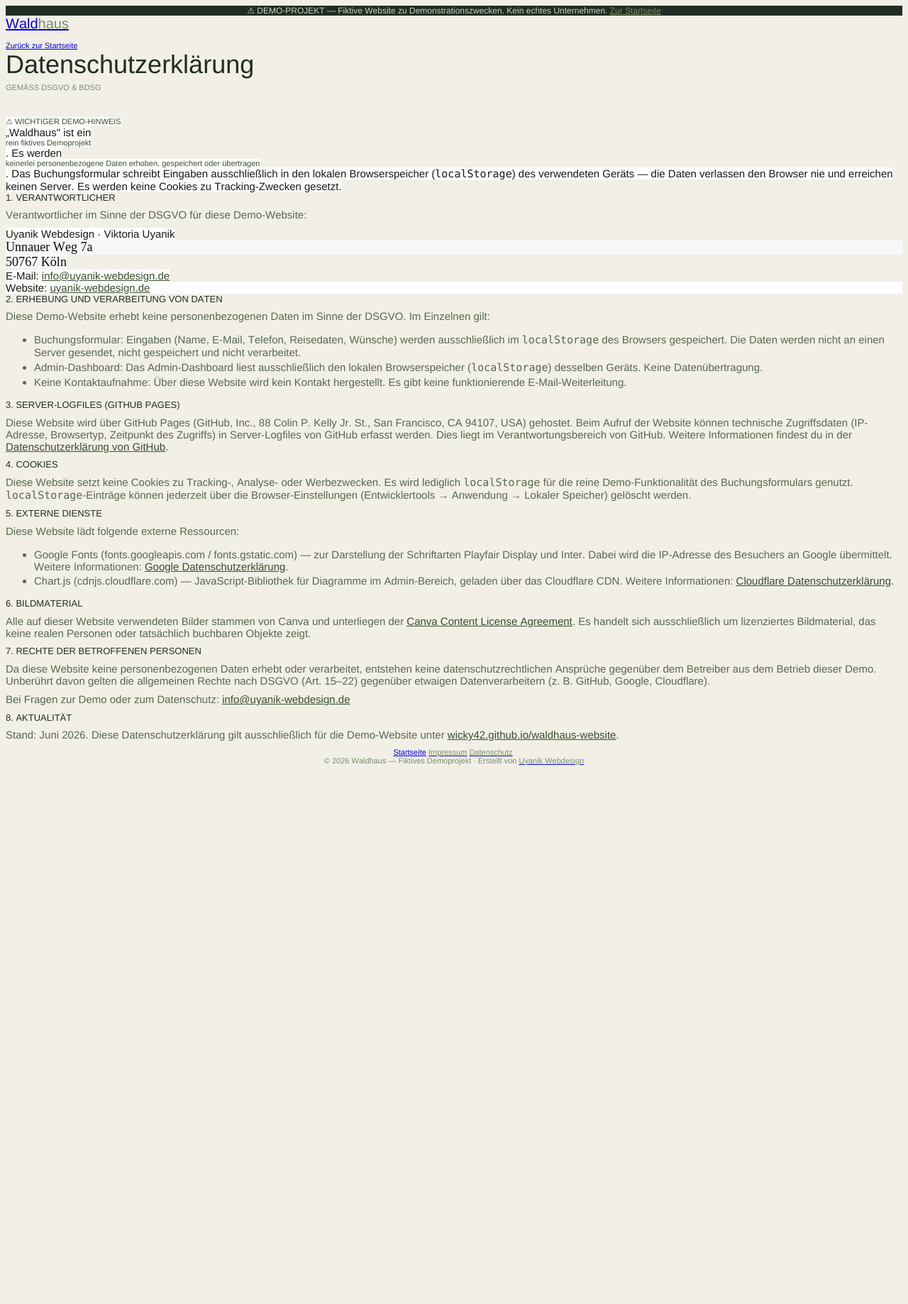
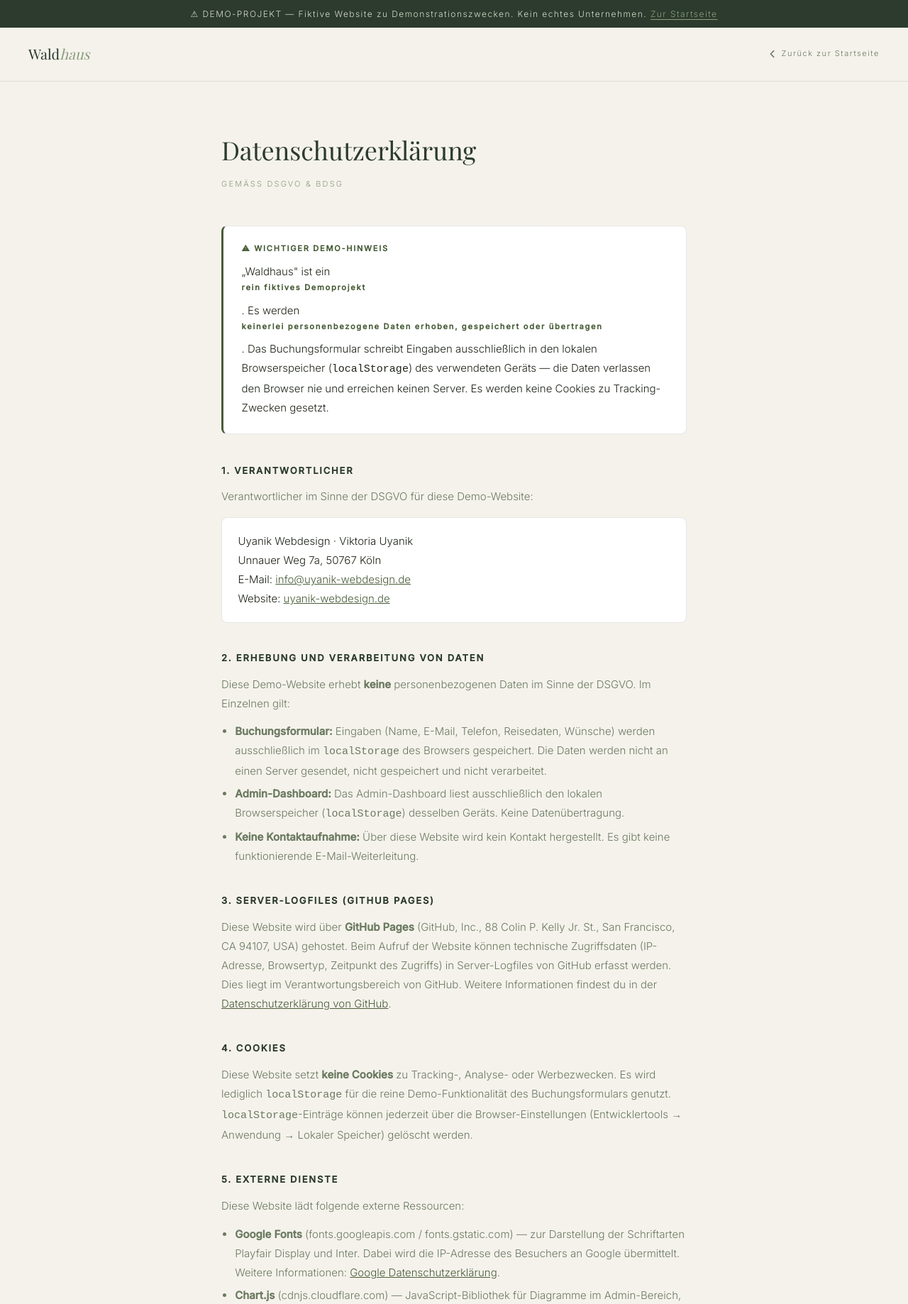
Before and after one commit to Wicky42/waldhaus-website, a plain HTML site: page datenschutz.html in a window 1280 px wide. Shown: the top 1838 px of the page at 71% size. Before the commit the page ends 1086 px from the top, so only its background shows below. Drawn offline with nearby package versions, Linux system fonts and the light colour scheme; a web font is replaced by a local one.

Commit message:
edit files

```diff
--- a/datenschutz.html
+++ b/datenschutz.html
@@ -1,90 +1,114 @@
-<!DOCTYPE html PUBLIC "-//W3C//DTD HTML 4.01//EN" "http://www.w3.org/TR/html4/strict.dtd">
-<html>
+<!DOCTYPE html>
+<html lang="de">
 <head>
-  <meta http-equiv="Content-Type" content="text/html; charset=utf-8">
-  <meta http-equiv="Content-Style-Type" content="text/css">
-  <title></title>
-  <meta name="Generator" content="Cocoa HTML Writer">
-  <meta name="CocoaVersion" content="2575.5">
-  <style type="text/css">
-    body {background-color: #f2efe7}
-    p.p1 {margin: 0.0px 0.0px 0.0px 0.0px; text-align: center; font: 12.0px 'Helvetica Neue'; color: #cad3c1; -webkit-text-stroke: #cad3c1; background-color: #212d22}
-    p.p2 {margin: 0.0px 0.0px 0.0px 0.0px; font: 20.0px 'Helvetica Neue'; color: #212d22; -webkit-text-stroke: #212d22}
-    p.p3 {margin: 0.0px 0.0px 0.0px 0.0px; font: 11.0px 'Helvetica Neue'; color: #58684d; -webkit-text-stroke: #58684d; min-height: 13.0px}
-    p.p4 {margin: 0.0px 0.0px 0.0px 0.0px; font: 11.0px 'Helvetica Neue'; color: #58684d; -webkit-text-stroke: #58684d}
-    p.p6 {margin: 0.0px 0.0px 36.0px 0.0px; font: 11.0px 'Helvetica Neue'; color: #788e69; -webkit-text-stroke: #788e69}
-    p.p7 {margin: 0.0px 0.0px 0.0px 0.0px; font: 11.0px 'Helvetica Neue'; color: #3a4d2c; -webkit-text-stroke: #3a4d2c}
-    p.p8 {margin: 0.0px 0.0px 0.0px 0.0px; font: 15.0px 'Helvetica Neue'; color: #171b13; -webkit-text-stroke: #171b13}
-    p.p10 {margin: 0.0px 0.0px 9.6px 0.0px; font: 15.0px 'Helvetica Neue'; color: #58684d; -webkit-text-stroke: #58684d}
-    p.p11 {margin: 0.0px 0.0px 0.0px 0.0px; font: 18.1px 'Helvetica Light'; color: #0e0e0e; -webkit-text-stroke: #0e0e0e; background-color: #f7f7f7}
-    p.p12 {margin: 0.0px 0.0px 0.0px 0.0px; font: 18.1px 'Helvetica Light'; color: #0e0e0e; -webkit-text-stroke: #0e0e0e}
-    p.p13 {margin: 0.0px 0.0px 0.0px 0.0px; font: 15.0px 'Helvetica Neue'; color: #3a4d2c; -webkit-text-stroke: #3a4d2c}
-    p.p14 {margin: 0.0px 0.0px 0.0px 0.0px; font: 15.0px 'Helvetica Neue'; color: #3a4d2c; -webkit-text-stroke: #3a4d2c; background-color: #ffffff}
-    p.p16 {margin: 0.0px 0.0px 0.0px 0.0px; text-align: center; font: 11.0px 'Helvetica Neue'; color: #788e69; -webkit-text-stroke: #788e69}
-    li.li15 {margin: 0.0px 0.0px 3.6px 0.0px; font: 15.0px 'Helvetica Neue'; color: #58684d; -webkit-text-stroke: #58684d}
-    span.s1 {font-kerning: none}
-    span.s2 {text-decoration: underline ; font-kerning: none; color: #788e69; -webkit-text-stroke: 0px #788e69}
-    span.s3 {font-kerning: none; background-color: #f2efe7}
-    span.s4 {font-kerning: none; color: #788e69; -webkit-text-stroke: 0px #788e69}
-    span.s5 {font: 11.0px 'Helvetica Neue'; font-kerning: none; color: #58684d; -webkit-text-stroke: 0px #58684d}
-    span.s6 {font-kerning: none; background-color: #ffffff}
-    span.s7 {font: 15.0px Menlo; font-kerning: none; background-color: #ffffff}
-    span.s8 {font-kerning: none; background-color: #f7f7f7}
-    span.s9 {font-kerning: none; color: #171b13; background-color: #ffffff; -webkit-text-stroke: 0px #171b13}
-    span.s10 {text-decoration: underline ; font-kerning: none; color: #3a4d2c; -webkit-text-stroke: 0px #3a4d2c}
-    span.s11 {font-kerning: none; color: #171b13; -webkit-text-stroke: 0px #171b13}
-    span.s12 {-webkit-text-stroke: 0px #000000}
-    span.s13 {font: 15.0px Menlo; font-kerning: none}
-    span.s14 {font: 15.0px 'Helvetica Neue'; text-decoration: underline ; font-kerning: none; color: #3a4d2c; background-color: transparent; -webkit-text-stroke: 0px #3a4d2c}
-    span.s15 {font: 11.0px 'Helvetica Neue'; font-kerning: none; color: #788e69; background-color: transparent; -webkit-text-stroke: 0px #788e69}
-    ul.ul1 {list-style-type: disc}
-  </style>
+<meta charset="UTF-8" />
+<meta name="viewport" content="width=device-width, initial-scale=1.0" />
+<title>Datenschutz — Waldhaus Demo</title>
+<link rel="preconnect" href="https://fonts.googleapis.com" />
+<link href="https://fonts.googleapis.com/css2?family=Playfair+Display:ital,wght@0,400;0,500;1,400&family=Inter:wght@300;400;500&display=swap" rel="stylesheet" />
+<style>
+*,*::before,*::after{box-sizing:border-box;margin:0;padding:0;}
+:root{
+  --forest:#2C3B2D; --moss:#4A5E3A; --mist:#8A9E7C;
+  --fog:#D4DBCC; --cream:#F5F2EC; --text:#1E2419; --muted:#6B7A60;
+  --border:rgba(44,59,45,0.12);
+}
+body{font-family:'Inter',sans-serif;font-weight:300;font-size:15px;color:var(--text);background:var(--cream);line-height:1.8;}
+.demo-banner{background:var(--forest);color:var(--fog);font-size:12px;letter-spacing:.12em;text-align:center;padding:.55rem 1rem;position:sticky;top:0;z-index:100;}
+.demo-banner a{color:var(--mist);text-decoration:underline;text-underline-offset:3px;}
+nav{display:flex;align-items:center;justify-content:space-between;padding:1.2rem 2.5rem;border-bottom:.5px solid var(--border);background:var(--cream);}
+.nav-logo{font-family:'Playfair Display',serif;font-size:20px;color:var(--forest);text-decoration:none;}
+.nav-logo span{font-style:italic;color:var(--mist);}
+.nav-back{font-size:11px;letter-spacing:.14em;color:var(--muted);text-decoration:none;display:flex;align-items:center;gap:6px;transition:color .2s;}
+.nav-back:hover{color:var(--forest);}
+main{max-width:720px;margin:0 auto;padding:4rem 2rem 6rem;}
+h1{font-family:'Playfair Display',serif;font-size:36px;font-weight:400;color:var(--forest);margin-bottom:.4rem;}
+.page-sub{font-size:11px;letter-spacing:.2em;color:var(--mist);margin-bottom:3rem;}
+h2{font-size:13px;font-weight:600;letter-spacing:.14em;color:var(--forest);margin:2.4rem 0 .7rem;text-transform:uppercase;}
+p{color:var(--muted);margin-bottom:.8rem;}
+ul{color:var(--muted);margin:.4rem 0 .8rem 1.2rem;}
+ul li{margin-bottom:.3rem;}
+a{color:var(--moss);}
+.demo-box{background:#fff;border:.5px solid var(--border);border-radius:8px;padding:1.4rem 1.6rem;margin-bottom:2.5rem;border-left:3px solid var(--moss);}
+.demo-box strong{display:block;font-size:11px;letter-spacing:.16em;color:var(--moss);margin-bottom:.5rem;}
+.demo-box p{color:var(--text);margin:0;}
+.highlight-box{background:#fff;border:.5px solid var(--border);border-radius:8px;padding:1.2rem 1.4rem;margin:1rem 0;}
+footer{text-align:center;padding:2rem;font-size:11px;color:var(--mist);border-top:.5px solid var(--border);letter-spacing:.08em;}
+footer a{color:var(--mist);text-decoration:none;margin:0 .8rem;}
+footer a:hover{color:var(--forest);}
+</style>
 </head>
 <body>
-<p class="p1"><span class="s1">⚠ DEMO-PROJEKT — Fiktive Website zu Demonstrationszwecken. Kein echtes Unternehmen. <a href="file:///Users/viktoriauyanik/Downloads/waldhaus-gh/index.html"><span class="s2">Zur Startseite</span></a></span></p>
-<p class="p2"><span class="s3"><a href="file:///Users/viktoriauyanik/Downloads/waldhaus-gh/index.html">Wald<span class="s4">haus</span></a></span></p>
-<p class="p3"><span class="s1"><a href="file:///Users/viktoriauyanik/Downloads/waldhaus-gh/index.html"></a></span><br></p>
-<p class="p4"><span class="s3"><a href="file:///Users/viktoriauyanik/Downloads/waldhaus-gh/index.html">Zurück zur Startseite<span class="s5"></span></a></span></p>
-<h1 style="margin: 0.0px 0.0px 4.8px 0.0px; font: 36.0px 'Helvetica Neue'; color: #212d22; -webkit-text-stroke: #212d22"><span class="s1">Datenschutz­erklärung</span></h1>
-<p class="p6"><span class="s1">GEMÄSS DSGVO &amp; BDSG</span></p>
-<p class="p7"><span class="s6">⚠ WICHTIGER DEMO-HINWEIS</span></p>
-<p class="p8"><span class="s6">„Waldhaus" ist ein</span></p>
-<p class="p7"><span class="s6">rein fiktives Demoprojekt</span></p>
-<p class="p8"><span class="s6">. Es werden</span></p>
-<p class="p7"><span class="s6">keinerlei personenbezogene Daten erhoben, gespeichert oder übertragen</span></p>
-<p class="p8"><span class="s6">. Das Buchungsformular schreibt Eingaben ausschließlich in den lokalen Browserspeicher (</span><span class="s7">localStorage</span><span class="s6">) des verwendeten Geräts — die Daten verlassen den Browser nie und erreichen keinen Server. Es werden keine Cookies zu Tracking-Zwecken gesetzt.</span></p>
-<h2 style="margin: 0.0px 0.0px 8.4px 0.0px; font: 13.0px 'Helvetica Neue'; color: #212d22; -webkit-text-stroke: #212d22"><span class="s1">1. VERANTWORTLICHER</span></h2>
-<p class="p10"><span class="s1">Verantwortlicher im Sinne der DSGVO für diese Demo-Website:</span></p>
-<p class="p8"><span class="s6">Uyanik Webdesign · Viktoria Uyanik</span></p>
-<p class="p11"><span class="s1">Unnauer Weg 7a</span></p>
-<p class="p12"><span class="s8">50767 Köln</span></p>
-<p class="p13"><span class="s9">E-Mail: <a href="mailto:info@uyanik-webdesign.de"><span class="s10">info@uyanik-webdesign.de</span></a></span></p>
-<p class="p14"><span class="s11">Website: <a href="https://uyanik-webdesign.de/"><span class="s10">uyanik-webdesign.de</span></a></span></p>
-<h2 style="margin: 0.0px 0.0px 8.4px 0.0px; font: 13.0px 'Helvetica Neue'; color: #212d22; -webkit-text-stroke: #212d22"><span class="s1">2. ERHEBUNG UND VERARBEITUNG VON DATEN</span></h2>
-<p class="p10"><span class="s1">Diese Demo-Website erhebt keine personenbezogenen Daten im Sinne der DSGVO. Im Einzelnen gilt:</span></p>
-<ul class="ul1">
-  <li class="li15"><span class="s12"></span><span class="s1">Buchungsformular: Eingaben (Name, E-Mail, Telefon, Reisedaten, Wünsche) werden ausschließlich im </span><span class="s13">localStorage</span><span class="s1"> des Browsers gespeichert. Die Daten werden nicht an einen Server gesendet, nicht gespeichert und nicht verarbeitet.</span></li>
-  <li class="li15"><span class="s12"></span><span class="s1">Admin-Dashboard: Das Admin-Dashboard liest ausschließlich den lokalen Browserspeicher (</span><span class="s13">localStorage</span><span class="s1">) desselben Geräts. Keine Datenübertragung.</span></li>
-  <li class="li15"><span class="s12"></span><span class="s1">Keine Kontaktaufnahme: Über diese Website wird kein Kontakt hergestellt. Es gibt keine funktionierende E-Mail-Weiterleitung.</span></li>
-</ul>
-<h2 style="margin: 0.0px 0.0px 8.4px 0.0px; font: 13.0px 'Helvetica Neue'; color: #212d22; -webkit-text-stroke: #212d22"><span class="s1">3. SERVER-LOGFILES (GITHUB PAGES)</span></h2>
-<p class="p10"><span class="s1">Diese Website wird über GitHub Pages (GitHub, Inc., 88 Colin P. Kelly Jr. St., San Francisco, CA 94107, USA) gehostet. Beim Aufruf der Website können technische Zugriffsdaten (IP-Adresse, Browsertyp, Zeitpunkt des Zugriffs) in Server-Logfiles von GitHub erfasst werden. Dies liegt im Verantwortungsbereich von GitHub. Weitere Informationen findest du in der <a href="https://docs.github.com/en/site-policy/privacy-policies/github-general-privacy-statement"><span class="s14">Datenschutzerklärung von GitHub</span></a>.</span></p>
-<h2 style="margin: 0.0px 0.0px 8.4px 0.0px; font: 13.0px 'Helvetica Neue'; color: #212d22; -webkit-text-stroke: #212d22"><span class="s1">4. COOKIES</span></h2>
-<p class="p10"><span class="s1">Diese Website setzt keine Cookies zu Tracking-, Analyse- oder Werbezwecken. Es wird lediglich </span><span class="s13">localStorage</span><span class="s1"> für die reine Demo-Funktionalität des Buchungsformulars genutzt. </span><span class="s13">localStorage</span><span class="s1">-Einträge können jederzeit über die Browser-Einstellungen (Entwicklertools → Anwendung → Lokaler Speicher) gelöscht werden.</span></p>
-<h2 style="margin: 0.0px 0.0px 8.4px 0.0px; font: 13.0px 'Helvetica Neue'; color: #212d22; -webkit-text-stroke: #212d22"><span class="s1">5. EXTERNE DIENSTE</span></h2>
-<p class="p10"><span class="s1">Diese Website lädt folgende externe Ressourcen:</span></p>
-<ul class="ul1">
-  <li class="li15"><span class="s12"></span><span class="s1">Google Fonts (fonts.googleapis.com / fonts.gstatic.com) — zur Darstellung der Schriftarten Playfair Display und Inter. Dabei wird die IP-Adresse des Besuchers an Google übermittelt. Weitere Informationen: <a href="https://policies.google.com/privacy"><span class="s14">Google Datenschutzerklärung</span></a>.</span></li>
-  <li class="li15"><span class="s12"></span><span class="s1">Chart.js (cdnjs.cloudflare.com) — JavaScript-Bibliothek für Diagramme im Admin-Bereich, geladen über das Cloudflare CDN. Weitere Informationen: <a href="https://www.cloudflare.com/privacypolicy/"><span class="s14">Cloudflare Datenschutzerklärung</span></a>.</span></li>
-</ul>
-<h2 style="margin: 0.0px 0.0px 8.4px 0.0px; font: 13.0px 'Helvetica Neue'; color: #212d22; -webkit-text-stroke: #212d22"><span class="s1">6. BILDMATERIAL</span></h2>
-<p class="p10"><span class="s1">Alle auf dieser Website verwendeten Bilder stammen von Canva und unterliegen der <a href="https://www.canva.com/policies/content-license-agreement/"><span class="s14">Canva Content License Agreement</span></a>. Es handelt sich ausschließlich um lizenziertes Bildmaterial, das keine realen Personen oder tatsächlich buchbaren Objekte zeigt.</span></p>
-<h2 style="margin: 0.0px 0.0px 8.4px 0.0px; font: 13.0px 'Helvetica Neue'; color: #212d22; -webkit-text-stroke: #212d22"><span class="s1">7. RECHTE DER BETROFFENEN PERSONEN</span></h2>
-<p class="p10"><span class="s1">Da diese Website keine personenbezogenen Daten erhebt oder verarbeitet, entstehen keine datenschutzrechtlichen Ansprüche gegenüber dem Betreiber aus dem Betrieb dieser Demo. Unberührt davon gelten die allgemeinen Rechte nach DSGVO (Art. 15–22) gegenüber etwaigen Datenverarbeitern (z. B. GitHub, Google, Cloudflare).</span></p>
-<p class="p10"><span class="s1">Bei Fragen zur Demo oder zum Datenschutz: <a href="mailto:info@uyanik-webdesign.de"><span class="s14">info@uyanik-webdesign.de</span></a></span></p>
-<h2 style="margin: 0.0px 0.0px 8.4px 0.0px; font: 13.0px 'Helvetica Neue'; color: #212d22; -webkit-text-stroke: #212d22"><span class="s1">8. AKTUALITÄT</span></h2>
-<p class="p10"><span class="s1">Stand: Juni 2026. Diese Datenschutzerklärung gilt ausschließlich für die Demo-Website unter <a href="https://wicky42.github.io/waldhaus-website/"><span class="s14">wicky42.github.io/waldhaus-website</span></a>.</span></p>
-<p class="p16"><span class="s1"><a href="file:///Users/viktoriauyanik/Downloads/waldhaus-gh/index.html">Startseite</a> <a href="file:///Users/viktoriauyanik/Downloads/waldhaus-gh/impressum.html"><span class="s15">Impressum</span></a> <a href="file:///Users/viktoriauyanik/Downloads/waldhaus-gh/datenschutz.html"><span class="s15">Datenschutz</span></a><span class="Apple-converted-space"> </span></span></p>
-<p class="p16"><span class="s1">© 2026 Waldhaus — Fiktives Demoprojekt · Erstellt von <a href="https://uyanik-webdesign.de/"><span class="s15">Uyanik Webdesign</span></a></span></p>
+
+<div class="demo-banner">
+  ⚠ DEMO-PROJEKT — Fiktive Website zu Demonstrationszwecken. Kein echtes Unternehmen. <a href="index.html">Zur Startseite</a>
+</div>
+
+<nav>
+  <a href="index.html" class="nav-logo">Wald<span>haus</span></a>
+  <a href="index.html" class="nav-back">
+    <svg width="14" height="14" viewBox="0 0 16 16" fill="none" stroke="currentColor" stroke-width="1.8"><path d="M10 3L5 8l5 5" stroke-linecap="round" stroke-linejoin="round"/></svg>
+    Zurück zur Startseite
+  </a>
+</nav>
+
+<main>
+  <h1>Datenschutz&shy;erklärung</h1>
+  <p class="page-sub">GEMÄSS DSGVO &amp; BDSG</p>
+
+  <div class="demo-box">
+    <strong>⚠ WICHTIGER DEMO-HINWEIS</strong>
+    <p>„Waldhaus" ist ein <strong>rein fiktives Demoprojekt</strong>. Es werden <strong>keinerlei personenbezogene Daten erhoben, gespeichert oder übertragen</strong>. Das Buchungsformular schreibt Eingaben ausschließlich in den lokalen Browserspeicher (<code>localStorage</code>) des verwendeten Geräts — die Daten verlassen den Browser nie und erreichen keinen Server. Es werden keine Cookies zu Tracking-Zwecken gesetzt.</p>
+  </div>
+
+  <h2>1. Verantwortlicher</h2>
+  <p>Verantwortlicher im Sinne der DSGVO für diese Demo-Website:</p>
+  <div class="highlight-box">
+    Uyanik Webdesign · Viktoria Uyanik<br />
+    Unnauer Weg 7a, 50767 Köln<br />
+    E-Mail: <a href="mailto:info@uyanik-webdesign.de">info@uyanik-webdesign.de</a><br />
+    Website: <a href="https://uyanik-webdesign.de" target="_blank" rel="noopener">uyanik-webdesign.de</a>
+  </div>
+
+  <h2>2. Erhebung und Verarbeitung von Daten</h2>
+  <p>Diese Demo-Website erhebt <strong>keine</strong> personenbezogenen Daten im Sinne der DSGVO. Im Einzelnen gilt:</p>
+  <ul>
+    <li><strong>Buchungsformular:</strong> Eingaben (Name, E-Mail, Telefon, Reisedaten, Wünsche) werden ausschließlich im <code>localStorage</code> des Browsers gespeichert. Die Daten werden nicht an einen Server gesendet, nicht gespeichert und nicht verarbeitet.</li>
+    <li><strong>Admin-Dashboard:</strong> Das Admin-Dashboard liest ausschließlich den lokalen Browserspeicher (<code>localStorage</code>) desselben Geräts. Keine Datenübertragung.</li>
+    <li><strong>Keine Kontaktaufnahme:</strong> Über diese Website wird kein Kontakt hergestellt. Es gibt keine funktionierende E-Mail-Weiterleitung.</li>
+  </ul>
+
+  <h2>3. Server-Logfiles (GitHub Pages)</h2>
+  <p>Diese Website wird über <strong>GitHub Pages</strong> (GitHub, Inc., 88 Colin P. Kelly Jr. St., San Francisco, CA 94107, USA) gehostet. Beim Aufruf der Website können technische Zugriffsdaten (IP-Adresse, Browsertyp, Zeitpunkt des Zugriffs) in Server-Logfiles von GitHub erfasst werden. Dies liegt im Verantwortungsbereich von GitHub. Weitere Informationen findest du in der <a href="https://docs.github.com/en/site-policy/privacy-policies/github-general-privacy-statement" target="_blank" rel="noopener">Datenschutzerklärung von GitHub</a>.</p>
+
+  <h2>4. Cookies</h2>
+  <p>Diese Website setzt <strong>keine Cookies</strong> zu Tracking-, Analyse- oder Werbezwecken. Es wird lediglich <code>localStorage</code> für die reine Demo-Funktionalität des Buchungsformulars genutzt. <code>localStorage</code>-Einträge können jederzeit über die Browser-Einstellungen (Entwicklertools → Anwendung → Lokaler Speicher) gelöscht werden.</p>
+
+  <h2>5. Externe Dienste</h2>
+  <p>Diese Website lädt folgende externe Ressourcen:</p>
+  <ul>
+    <li><strong>Google Fonts</strong> (fonts.googleapis.com / fonts.gstatic.com) — zur Darstellung der Schriftarten Playfair Display und Inter. Dabei wird die IP-Adresse des Besuchers an Google übermittelt. Weitere Informationen: <a href="https://policies.google.com/privacy" target="_blank" rel="noopener">Google Datenschutzerklärung</a>.</li>
+    <li><strong>Chart.js</strong> (cdnjs.cloudflare.com) — JavaScript-Bibliothek für Diagramme im Admin-Bereich, geladen über das Cloudflare CDN. Weitere Informationen: <a href="https://www.cloudflare.com/privacypolicy/" target="_blank" rel="noopener">Cloudflare Datenschutzerklärung</a>.</li>
+  </ul>
+
+  <h2>6. Bildmaterial</h2>
+  <p>Alle auf dieser Website verwendeten Bilder stammen von <strong>Canva</strong> und unterliegen der <a href="https://www.canva.com/policies/content-license-agreement/" target="_blank" rel="noopener">Canva Content License Agreement</a>. Es handelt sich ausschließlich um lizenziertes Bildmaterial, das keine realen Personen oder tatsächlich buchbaren Objekte zeigt.</p>
+
+  <h2>7. Rechte der betroffenen Personen</h2>
+  <p>Da diese Website keine personenbezogenen Daten erhebt oder verarbeitet, entstehen keine datenschutzrechtlichen Ansprüche gegenüber dem Betreiber aus dem Betrieb dieser Demo. Unberührt davon gelten die allgemeinen Rechte nach DSGVO (Art. 15–22) gegenüber etwaigen Datenverarbeitern (z. B. GitHub, Google, Cloudflare).</p>
+  <p>Bei Fragen zur Demo oder zum Datenschutz: <a href="mailto:info@uyanik-webdesign.de">info@uyanik-webdesign.de</a></p>
+
+  <h2>8. Aktualität</h2>
+  <p>Stand: Juni 2026. Diese Datenschutzerklärung gilt ausschließlich für die Demo-Website unter <a href="https://wicky42.github.io/waldhaus-website/" target="_blank" rel="noopener">wicky42.github.io/waldhaus-website</a>.</p>
+</main>
+
+<footer>
+  <a href="index.html">Startseite</a>
+  <a href="impressum.html">Impressum</a>
+  <a href="datenschutz.html">Datenschutz</a>
+  <br style="margin:.4rem 0" />
+  © 2026 Waldhaus — Fiktives Demoprojekt · Erstellt von <a href="https://uyanik-webdesign.de" target="_blank" rel="noopener">Uyanik Webdesign</a>
+</footer>
+
 </body>
 </html>
```
Also changed, not shown: impressum.html (+124 -73 lines).
